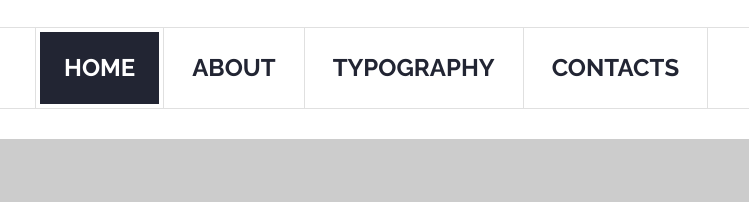
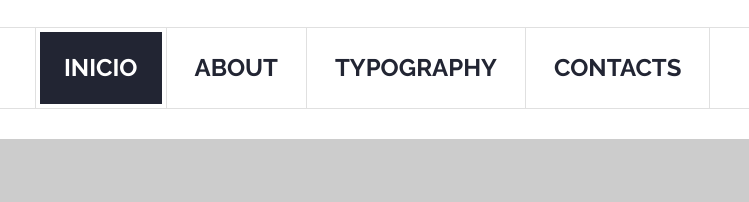
Before and after one commit to crjeffrey007/altoverde, a plain HTML site: page index.html in a window 1280 px wide. Shown: the part 206-408 px from the top of the page, 20-769 px from the left. Drawn offline with Linux system fonts and the light colour scheme; some packages are replaced by stand-ins of ours.

Commit message:
Update index.html

```diff
--- a/index.html
+++ b/index.html
@@ -47,7 +47,7 @@
             <div class="rd-navbar-section">
               <div class="rd-navbar-container">
                       <ul class="rd-navbar-nav">
-                        <li class="rd-nav-item active"><a class="rd-nav-link" href="index.html">Home</a></li>
+                        <li class="rd-nav-item active"><a class="rd-nav-link" href="https://www.altoverde.com.co/">Inicio</a></li>
                         <li class="rd-nav-item"><a class="rd-nav-link" href="about.html">About</a></li>
                         <li class="rd-nav-item"><a class="rd-nav-link" href="typography.html">Typography</a></li>
                         <li class="rd-nav-item"><a class="rd-nav-link" href="contacts.html">Contacts</a></li>
```
